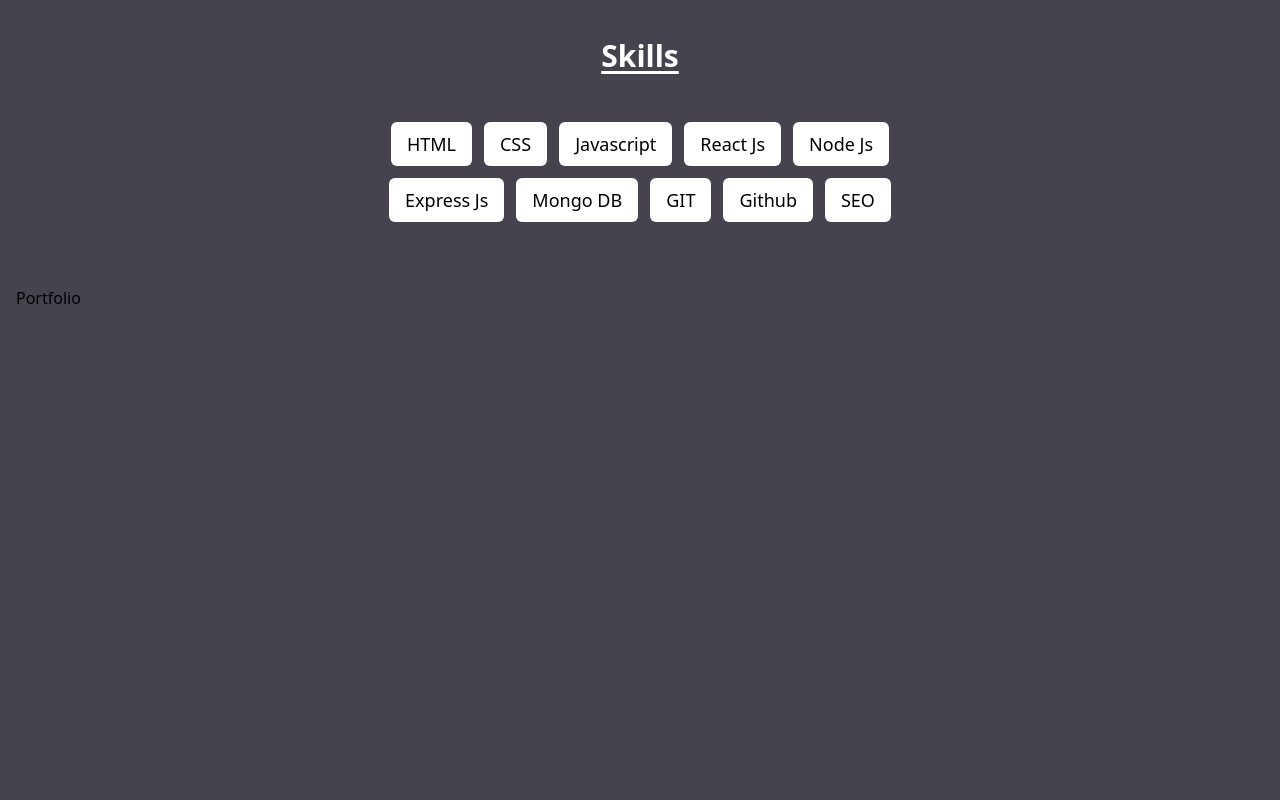
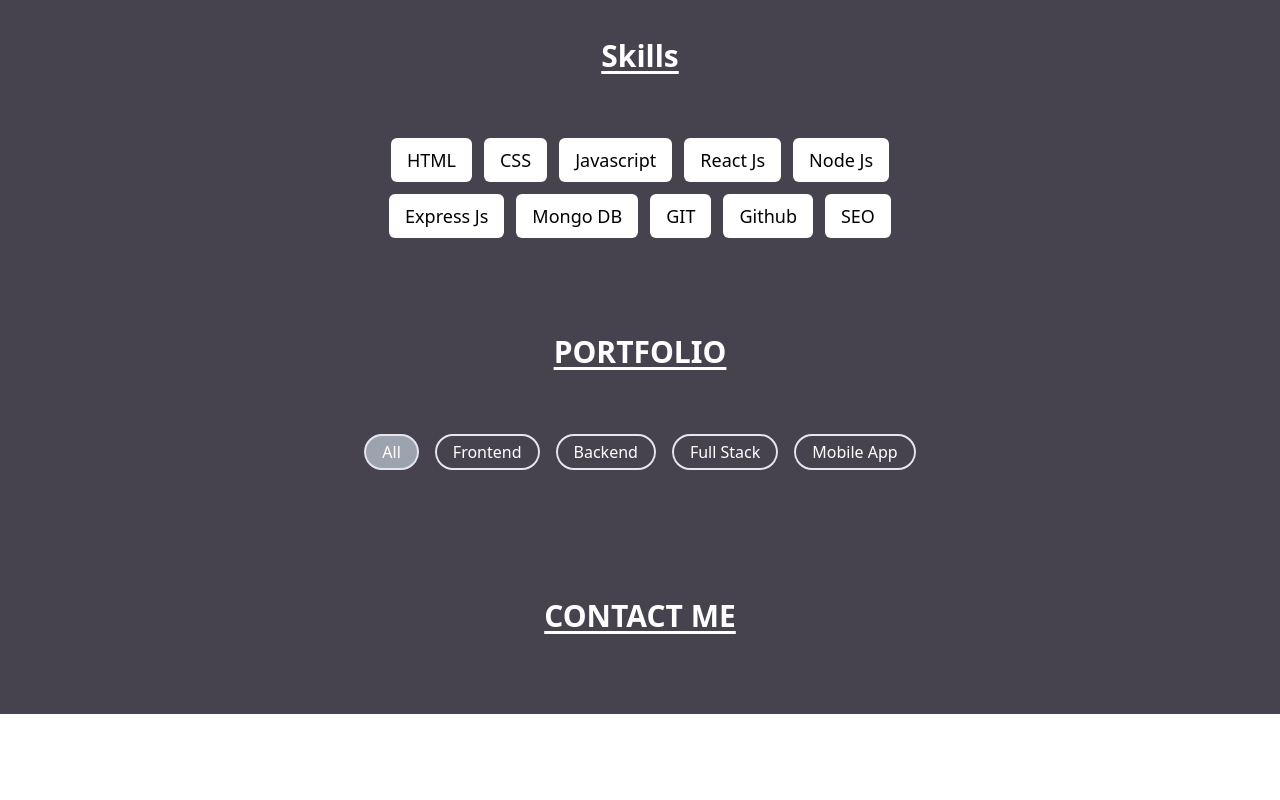
Before and after one commit to aniloli42/portfolio-website, a Next.js app: page / in a window 1280 px wide. Shown: the part 2080-2880 px from the top of the page. After the commit the page ends 2794 px from the top, so only its background shows below. Built offline with nearby package versions, Linux system fonts and the light colour scheme.

Commit message:
overflow hidden when side nav open

```diff
--- a/components/ContactMe.js
+++ b/components/ContactMe.js
@@ -2,8 +2,10 @@ import React from "react";
 
 const ContactMe = () => {
   return (
-    <section id='contact-me' className='min-h-screen p-4'>
-      ContactMe
+    <section id='contact-me' className='mt-20 scroll-m-24 py-4'>
+      <h2 className='mb-16 text-center text-3xl font-bold text-white underline underline-offset-4'>
+        CONTACT ME
+      </h2>
     </section>
   );
 };
--- a/components/Navbar.js
+++ b/components/Navbar.js
@@ -2,26 +2,35 @@ import Link from "next/link";
 import React, { useEffect, useState } from "react";
 
 const Navbar = () => {
-  const [active, setActive] = useState("/");
+  const [activeSection, setActiveSection] = useState("/");
   const [scroll, setScroll] = useState(false);
   const [activeNav, setActiveNav] = useState(false);
+
+  useEffect(() => {
+    /*
+    Listen the window scroll,
+    if window in top: hide
+    else: show
+    */
+    window.addEventListener("scroll", scrollWindow);
+
+    /*
+    Listen the window scroll.
+    And,
+    Highlight the active section based on scroll postion
+    */
+    window.addEventListener("scroll", handleScrollSectionChange);
+
+    return () => {
+      window.removeEventListener("scroll", scrollWindow);
+      window.removeEventListener("scroll", handleScrollSectionChange);
+    };
+  }, []);
 
   const scrollWindow = () => {
     if (scrollY === 0) return setScroll(false);
     setScroll(true);
   };
-
-  useEffect(() => {
-    window.addEventListener("scroll", scrollWindow);
-
-    return () => {
-      window.removeEventListener("scroll", scrollWindow);
-    };
-  }, []);
-
-  useEffect(() => {
-    window.addEventListener("scroll", handleScrollSectionChange);
-  }, []);
 
   function handleScrollSectionChange() {
     // get the sections
@@ -32,14 +41,16 @@ const Navbar = () => {
       const sectionCurrentOffset = section.offsetTop - 200;
 
       if (scrollY >= sectionCurrentOffset) {
-        setActive(section.id !== "" ? `#${section.id}` : "/");
+        setActiveSection(section.id !== "" ? `#${section.id}` : "/");
       }
     });
   }
 
   useEffect(() => {
+    /*
+    Start Listening the resize of window
+    */
     window.addEventListener("resize", handlewindowResize);
-
     handlewindowResize();
 
     return () => {
@@ -47,16 +58,24 @@ const Navbar = () => {
     };
   }, []);
 
+  /*
+  Handle the window resize, when resize hide the nav for mobile ease.
+  */
   function handlewindowResize() {
-    console.log("called");
     if (window.innerWidth > "768") return setActiveNav(true);
-    console.log(activeNav);
     setActiveNav(false);
   }
 
+  /*
+  Used to toggle the activeNav. This is require for mobile navbar view activation.
+  */
   const toggleNavActive = () => {
     if (window.innerWidth > "768") return;
     setActiveNav((prev) => !prev);
+
+    if (!activeNav) return (window.document.body.style.overflow = "hidden");
+
+    window.document.body.style.overflow = "auto";
   };
 
   return (
@@ -81,37 +100,37 @@ const Navbar = () => {
               <NavLink
                 href={"/"}
                 text={"HOME"}
-                active={active}
+                active={activeSection}
                 toggleNavActive={toggleNavActive}
               />
               <NavLink
                 href={"#about-me"}
                 text={"ABOUT ME"}
-                active={active}
+                active={activeSection}
                 toggleNavActive={toggleNavActive}
               />
               <NavLink
                 href={"#myjourney"}
                 text={"MY JOURNEY"}
-                active={active}
+                active={activeSection}
                 toggleNavActive={toggleNavActive}
               />
               <NavLink
                 href={"#skills"}
                 text={"SKILLS"}
-                active={active}
+                active={activeSection}
                 toggleNavActive={toggleNavActive}
               />
               <NavLink
                 href={"#portfolio"}
                 text={"PORTFOLIO"}
-                active={active}
+                active={activeSection}
                 toggleNavActive={toggleNavActive}
               />
               <NavLink
                 href={"#contact-me"}
                 text={"CONTACT ME"}
-                active={active}
+                active={activeSection}
                 toggleNavActive={toggleNavActive}
               />
             </nav>
--- a/components/Portfolio.js
+++ b/components/Portfolio.js
@@ -2,10 +2,34 @@ import React from "react";
 
 const Portfolio = () => {
   return (
-    <section id='portfolio' className='min-h-screen p-4'>
-      Portfolio
+    <section
+      id='portfolio'
+      className='mt-20 flex scroll-m-24 flex-col items-center py-4'
+    >
+      <h2 className='mb-16 text-center text-3xl font-bold text-white underline underline-offset-4'>
+        PORTFOLIO
+      </h2>
+
+      <div className='flex max-w-sm justify-start gap-4 overflow-x-auto px-8 pb-4 md:max-w-none md:flex-wrap md:justify-center'>
+        <PortfolioType type='All' active />
+        <PortfolioType type='Frontend' />
+        <PortfolioType type='Backend' />
+        <PortfolioType type={"Full Stack"} />
+        <PortfolioType type='Mobile App' />
+      </div>
     </section>
   );
 };
 
+const PortfolioType = ({ type, active }) => {
+  return (
+    <button
+      className={`flex shrink-0 items-center justify-center rounded-full border-2 px-4 py-1 text-base text-white hover:bg-gray-400
+    ${active ? "bg-gray-400" : "bg-transparent"}`}
+    >
+      {type}
+    </button>
+  );
+};
+
 export default Portfolio;
--- a/components/Skills.js
+++ b/components/Skills.js
@@ -6,11 +6,11 @@ const Skills = () => {
       className='mt-20 flex scroll-m-24 flex-col items-center px-4'
       id='skills'
     >
-      <h2 className='mb-8 text-3xl font-bold text-white underline underline-offset-4 lg:mb-0'>
+      <h2 className='mb-16 text-3xl font-bold text-white underline underline-offset-4'>
         Skills
       </h2>
 
-      <div className='my-12 flex max-w-lg flex-wrap justify-center gap-2 md:gap-3'>
+      <div className=' flex max-w-lg flex-wrap justify-center gap-2 md:gap-3'>
         <Skill skill={"HTML"} />
         <Skill skill={"CSS"} />
         <Skill skill={"Javascript"} />
--- a/pages/index.js
+++ b/pages/index.js
@@ -1,3 +1,4 @@
+import Head from "next/head";
 import React from "react";
 import {
   AboutMe,
@@ -11,7 +12,11 @@ import {
 
 const index = () => {
   return (
-    <div className='m-0 min-h-screen overflow-x-hidden scroll-smooth bg-dark-blue'>
+    <div className='overflow-x-hidden scroll-smooth bg-dark-blue'>
+      {/* For SEO Purposes */}
+      <Head>
+        <title>Anil Oli | Portfolio</title>
+      </Head>
       <header>
         <Navbar />
       </header>
```
